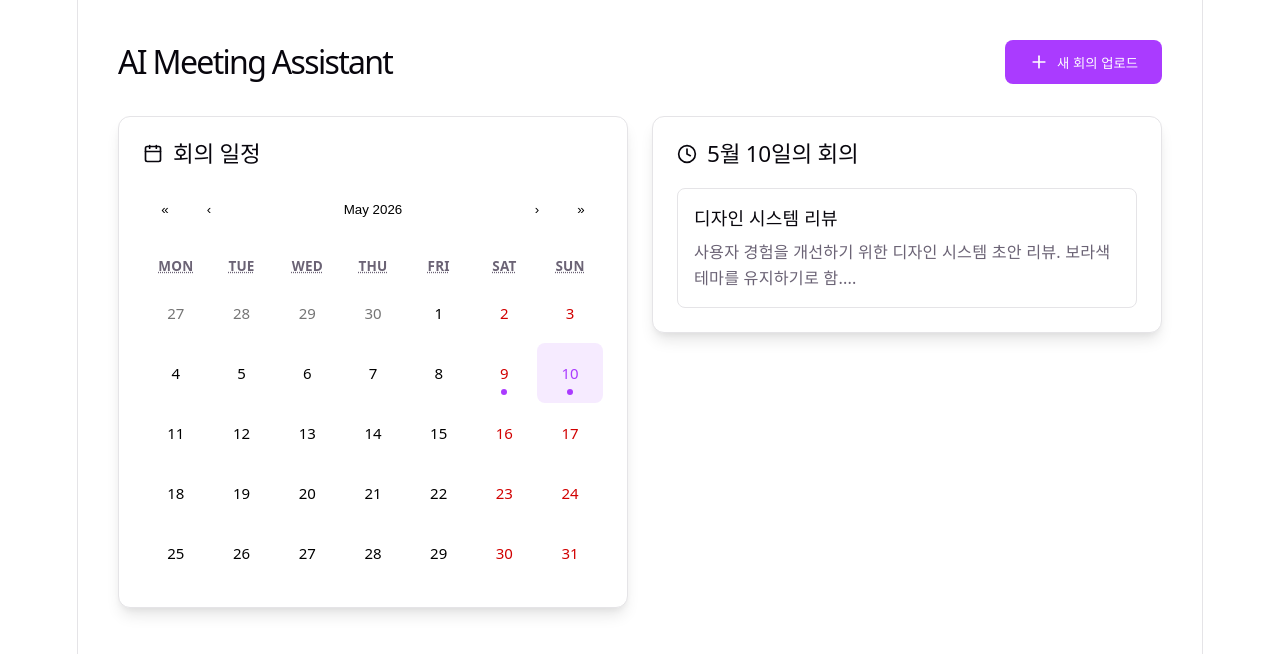
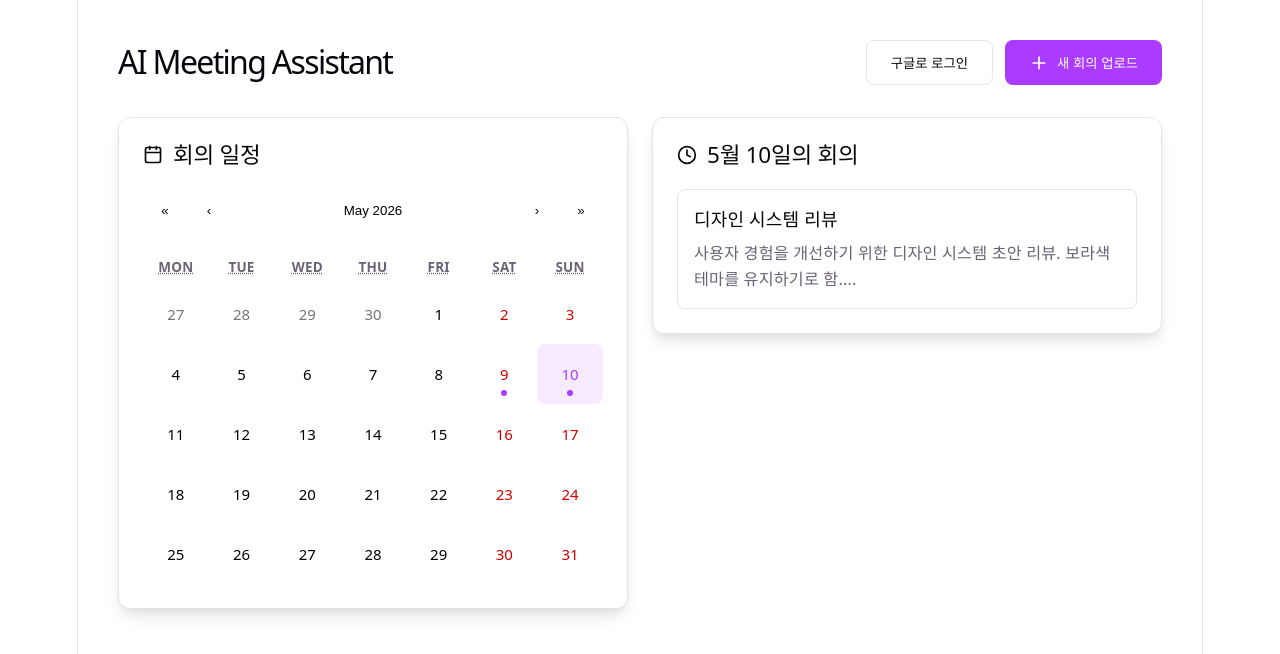
Before and after one commit to hyunw0000/AI-Meeting-Assistant, a React (Vite) app in the folder frontend/: page / in a window 1280 px wide. Shown: the top 654 px of the page. Built offline with nearby package versions, Linux system fonts and the light colour scheme.

Commit message:
구글 api 연동

```diff
--- a/frontend/src/App.css
+++ b/frontend/src/App.css
@@ -16,6 +16,30 @@
 .header h1 {
   margin: 0;
   font-size: 32px;
+}
+
+.header-buttons {
+  display: flex;
+  gap: 12px;
+}
+
+.login-btn {
+  display: flex;
+  align-items: center;
+  gap: 8px;
+  background: transparent;
+  border: 1px solid var(--border);
+  color: var(--text-h);
+  padding: 12px 24px;
+  border-radius: 8px;
+  font-weight: 600;
+  cursor: pointer;
+  transition: all 0.2s;
+}
+
+.login-btn:hover {
+  background: var(--accent-bg);
+  border-color: var(--accent);
 }
 
 .upload-btn {
--- a/frontend/src/App.tsx
+++ b/frontend/src/App.tsx
@@ -62,14 +62,31 @@ function App() {
     return null;
   };
 
+  const handleLogin = async () => {
+    try {
+      const response = await fetch('http://localhost:8000/api/v1/calendar/auth');
+      const data = await response.json();
+      if (data.auth_url) {
+        window.location.href = data.auth_url;
+      }
+    } catch (error) {
+      console.error('로그인 URL 가져오기 실패:', error);
+    }
+  };
+
   return (
     <div className="dashboard">
       <header className="header">
         <h1>AI Meeting Assistant</h1>
-        <button className="upload-btn" onClick={() => setIsUploadModalOpen(true)}>
-          <Plus size={20} />
-          새 회의 업로드
-        </button>
+        <div className="header-buttons">
+          <button className="login-btn" onClick={handleLogin}>
+            구글로 로그인
+          </button>
+          <button className="upload-btn" onClick={() => setIsUploadModalOpen(true)}>
+            <Plus size={20} />
+            새 회의 업로드
+          </button>
+        </div>
       </header>
 
       <main className="main-content">
```
